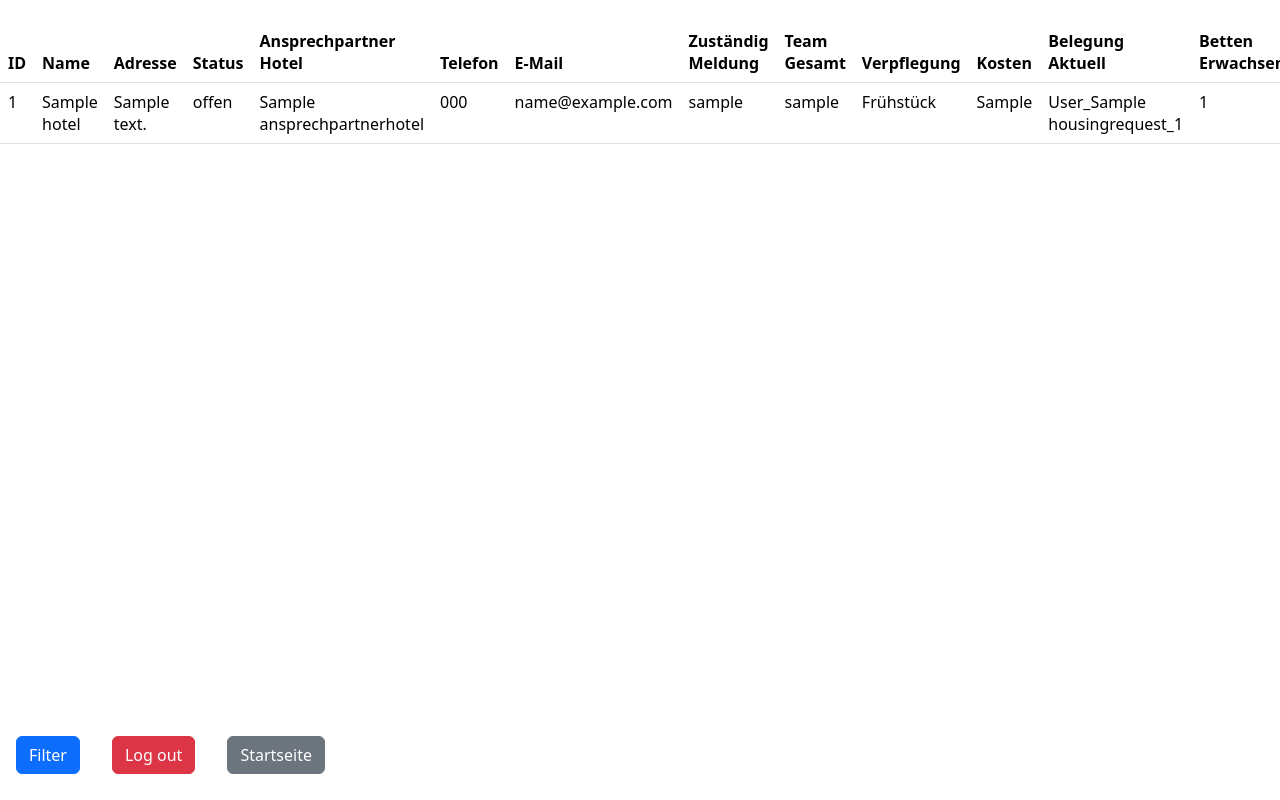
After one commit to Space-Eye/serd, a Django app: page /hotels/ in a window 1280 px wide. The commit adds this page. Run offline with Django 3.2, Linux system fonts and the light colour scheme; a user stored in the database is signed in; tables that the repository leaves empty hold one stand-in row (values such as "Sample post"); parts of the project's set-up code (start-up, migrations or seed data) failed here and were passed over; some libraries are stand-ins or nearby versions.

Commit message:
More hotel stuff + cleanup

```diff
--- a/serd/choices.py
+++ b/serd/choices.py
@@ -1,4 +1,4 @@
-from django.utils.translation import gettext as _
+from django.utils.translation import gettext_lazy as _
 
 REQUEST_STATE = (
     ('new','Neu'),
--- a/serd/forms.py
+++ b/serd/forms.py
@@ -3,7 +3,7 @@ from slugify import slugify
 
 from serd.choices import CURRENT_ACCOMODATION, LANGUAGE_CHOICE, OFFER_STATE, PETS, PRIORITY_CHOICE, REQUEST_STATE
 from .models import HousingRequest, Offer
-from django.utils.translation import gettext as _
+from django.utils.translation import gettext_lazy as _
 from .mail import Mailer
 
 def isascii(s):
--- a/serd/mail.py
+++ b/serd/mail.py
@@ -1,5 +1,5 @@
 from django.conf import settings
-from django.utils.translation import gettext as _
+from django.utils.translation import gettext_lazy as _
 from django.core import mail
 def yesno(boolean):
     if boolean:
--- a/serd/models.py
+++ b/serd/models.py
@@ -41,7 +41,7 @@ class  HousingRequest(models.Model):
     case_handler = models.ForeignKey(settings.AUTH_USER_MODEL, on_delete=models.SET_NULL, null=True, blank=True, verbose_name=_("Sachbearbeiter:in"))
     priority = models.CharField(choices=PRIORITY_CHOICE, max_length=64, verbose_name=_("Priorität"))
     placed_at = models.ForeignKey('Offer', on_delete=models.SET_NULL, null=True, blank=True, verbose_name=_("Vermitttelt an"))
-    hotel = models.ForeignKey('Hotel', on_delete=models.SET_NULL, null=True, verbose_name="Hotel")
+    hotel = models.ForeignKey('Hotel', on_delete=models.SET_NULL, null=True, verbose_name="Hotel", related_name='requests', blank=True)
     state = models.CharField(choices=REQUEST_STATE, verbose_name=_("Status"), default="new", max_length=64)
     private_comment = models.CharField(blank=True, null=True, verbose_name=_("Interner Kommentar"), default="", max_length=64)
     _persons = None
@@ -87,9 +87,9 @@ class Offer(models.Model):
 class AnsprechpartnerHotel(models.Model):
     number = models.AutoField(primary_key=True)
     name = models.CharField(max_length=128, verbose_name="Name")
-    tel = models.CharField(max_length=128, validators=[validate_phone], verbose_name="Telefonnummer")
-    mail = models.CharField(max_length=128, verbose_name="E-mail", validators=[validate_email])
-    hotel = models.ForeignKey('Hotel', on_delete=models.SET_NULL, null=True)
+    tel = models.CharField(max_length=128, validators=[validate_phone], verbose_name="Telefonnummer", blank=True)
+    mail = models.CharField(max_length=128, verbose_name="E-mail", validators=[validate_email], blank=True)
+    hotel = models.ForeignKey('Hotel', on_delete=models.SET_NULL, null=True, related_name="ansprechpartner")
     def __str__(self) -> str:
         return "_".join([str(self.number), self.name])
 
@@ -102,10 +102,21 @@ class Hotel(models.Model):
     responsible =  models.ForeignKey(settings.AUTH_USER_MODEL, on_delete=models.SET_NULL, null=True,
                                     blank=True, verbose_name="Zuständig Meldung", related_name='responsible_for_hotel')
     team_gesamt = models.ManyToManyField(settings.AUTH_USER_MODEL, verbose_name="Team gesamt", related_name='tem_for_hotel')
-    food = models.CharField(choices=FOOD_CHOICES, max_length=64, verbose_name="Verpflegung")
+    food = models.CharField(choices=FOOD_CHOICES, max_length=64, verbose_name="Verpflegung", blank=True)
     cost = models.CharField(max_length=128, verbose_name="Kosten")
     beds_adults = models.PositiveSmallIntegerField(verbose_name="Betten Erwachsene", validators=[validate_not_negative])
     beds_children = models.PositiveSmallIntegerField(verbose_name="Betten Kinder", validators=[validate_not_negative])
+    adults_free = models.IntegerField(null=True, blank=True, verbose_name="NICHTS EINTRAGEN, TECHNISCHES FELD, KOMMT BALD WEG")
+    children_free = models.IntegerField(null=True, blank=True, verbose_name="NICHTS EINTRAGEN, TECHNISCHES FELD, KOMMT BALD WEG")
     info = models.TextField(verbose_name="Info", blank=True)
     def __str__(self) -> str:
         return "_".join([str(self.number), self.name])
+    def save(self, *args, **kwargs):
+        adults = 0
+        children =0
+        for request in self.requests.all():
+            adults += request.adults
+            children += request.children
+        self.adults_free = self.beds_adults - adults
+        self.children_free = self.beds_children -children
+        super(Hotel, self).save(*args, **kwargs)
--- a/serd/urls.py
+++ b/serd/urls.py
@@ -18,7 +18,8 @@ from django.urls import path, include
 from django.conf.urls.static import static
 from django.contrib.auth.decorators import login_required
 from django.conf.urls.i18n import i18n_patterns
-from .views import AddOffer, AddRequest, OfferUpdate, offer_list, request_list, RequestUpdate,  index, SuccessOffer, SuccessRequest, RequestFilter, OfferFilter
+from .views import (AddOffer, AddRequest, OfferUpdate, offer_list, request_list, RequestUpdate,  index, SuccessOffer,
+                    SuccessRequest, RequestFilter, OfferFilter, hotel_list)
 from django.conf import settings
 
 
@@ -34,6 +35,7 @@ urlpatterns = [
     path('request_filter', login_required(RequestFilter.as_view()), name="request_filter"),
     path('offer_filter', login_required(OfferFilter.as_view()), name="offer_filter"),
     path('',index, name='index'),
+    path('hotels/', hotel_list, name='hotels'),
     path('i18n/', include('django.conf.urls.i18n')),
 
 ]
--- a/serd/views.py
+++ b/serd/views.py
@@ -2,7 +2,7 @@
 from django.urls import reverse
 
 from serd.choices import PETS
-from .models import HousingRequest, Offer
+from .models import Hotel, HousingRequest, Offer
 from django.http import HttpResponse, HttpResponseRedirect
 from django.db.models import Q
 from django.views.generic.edit import CreateView, UpdateView
@@ -23,16 +23,8 @@ class AddRequest(CreateView):
     model = HousingRequest
     form_class = RequestForm
     def get_success_url(self) -> str:
-        return reverse('success_request', args=(self.object.id,))
+        return reverse('success_request', args=(self.object.number,))
 
-def add_request(request):
-    if request.method == 'POST':
-        form = RequestForm(request.POST)
-        if form.is_valid():
-            return HttpResponseRedirect('/success_request/')
-    else:
-        form = RequestForm()
-    return render(request, 'name.html', {'form': form})
 
 class AddOffer(CreateView):
     model = Offer
@@ -40,7 +32,7 @@ class AddOffer(CreateView):
 
     def get_success_url(self) -> str:
 
-        return reverse('success_offer', args=(self.object.id,))
+        return reverse('success_offer', args=(self.object.number,))
 
 
 @login_required
@@ -56,6 +48,13 @@ def offer_list(request):
     context["dataset"] = Offer.objects.all()
     return render(request, "serd/offer_list.html", context)
 
+
+
+@login_required
+def hotel_list(request):
+    context = {}
+    context["dataset"] = Hotel.objects.all()
+    return render(request, "serd/hotel_list.html", context)
 
 class OfferUpdate(UpdateView):
     success_url = "/offers"
--- /dev/null
+++ b/templates/serd/hotel_list.html
@@ -0,0 +1,140 @@
+{# Load the tag library #}
+{% load bootstrap5 %}
+
+{# Load CSS and JavaScript #}
+{% bootstrap_css %}
+{% bootstrap_javascript %}
+
+{# Display django.contrib.messages as Bootstrap alerts #}
+{% bootstrap_messages %}
+
+<html>
+<head>
+<style>
+    .header{
+        position:sticky;
+        top:0;
+        z-index:1;
+    }
+
+    .tableFixHead { overflow: auto; height: 90vh; }
+
+    #table-head {
+        background-color:#FFFFFF;
+    }
+
+    table  { border-collapse: collapse; width: 100%; }
+</style>
+</head>
+
+<body>
+<div class="tableFixHead">
+    <table class="table">
+    <thead class="header" id="table-head">
+        <th>ID</th>
+        <th>Name</th>
+        <th>Adresse</th>
+        <th>Status</th>
+        <th>Ansprechpartner Hotel</th>
+        <th>Telefon</th>
+        <th>E-Mail</th>
+        <th>Zuständig Meldung</th>
+        <th>Team Gesamt</th>
+        <th>Verpflegung</th>
+        <th>Kosten</th>
+        <th>Belegung Aktuell</th>
+        <th>Betten Erwachsene</th>
+        <th>Betten Kinder</th>
+        <th>Betten Erwachsene Frei</th>
+        <th>Betten Kinder Frei</th>
+        <th>Info</th>
+        <th></th>
+    </thead>
+    <tbody>
+    {% for data in dataset %}
+        {%if data.state == "active"%}
+            <tr style="background-color:white">
+        {%elif data.state == "open" %}
+            <tr style="background-color:yellow">
+        {%elif data.state == "full" %}
+            <tr style="background-color:red">
+        {%endif%}
+
+           <td> {{data.number}}</td>
+           <td> {{data.name}}</td>
+           <td> {{data.address}}</td>
+            <td> {{data.get_state_display}}</td>
+            <td>
+                {%for partner in data.ansprechpartner.all %}
+                    {{partner.name}}<br>
+                {% endfor %}
+            </td>
+            <td>
+                {%for partner in data.ansprechpartner.all %}
+                    {{partner.tel}}<br>
+                {% endfor %}
+            </td>
+            <td>
+                {%for partner in data.ansprechpartner.all %}
+                    {{partner.mail}}<br>
+                {% endfor %}
+            </td>
+            <td>
+                {{data.responsible}}
+            </td>
+            <td>
+                {% for member in data.team_gesamt.all %}
+                {{ member }}
+                {% endfor %}
+            </td>
+            <td>
+                {{ data.get_food_display }}
+            </td>
+            <td>
+                {{ data.cost }}
+            </td>
+            <td>
+                {% for request in data.requests.all %}
+                {{request}}
+                {% endfor %}
+            </td>
+            <td>
+                {{ data.beds_adults }}
+            </td>
+            <td>
+                {{ data.beds_children }}
+            </td>
+            <td>
+                {{data.adults_free}}
+            </td>
+            <td>
+                {{data.children_free}}
+            </td>
+            <td>
+                {{ data.info }}
+            </td>
+           </tr>
+        {% endfor %}
+        </tbody>
+
+
+    </tbody>
+    </table>
+</div>
+
+<div class="d-flex flex-row">
+    <div class="m-3">
+        {% url 'request_filter' as request_filter_url %}
+        {% bootstrap_button "Filter" button_type="link" href=request_filter_url button_class="btn-primary" %}
+    </div>
+    <div class="m-3">
+        {% url 'logout' as logout_url%}
+        {% bootstrap_button "Log out" button_type="link" href=logout_url button_class="btn-danger" %}
+    </div>
+    <div class="m-3">
+        {% url 'index' as index_url%}
+        {% bootstrap_button "Startseite" button_type="link" href=index_url button_class="btn-secondary" %}
+    </div>
+</div>
+</body>
+</html>
```
Also changed, not shown: serd/apps.py (added, +9 -0 lines), serd/signals.py (added, +17 -0 lines), templates/serd/index.html (+9 -4 lines).
